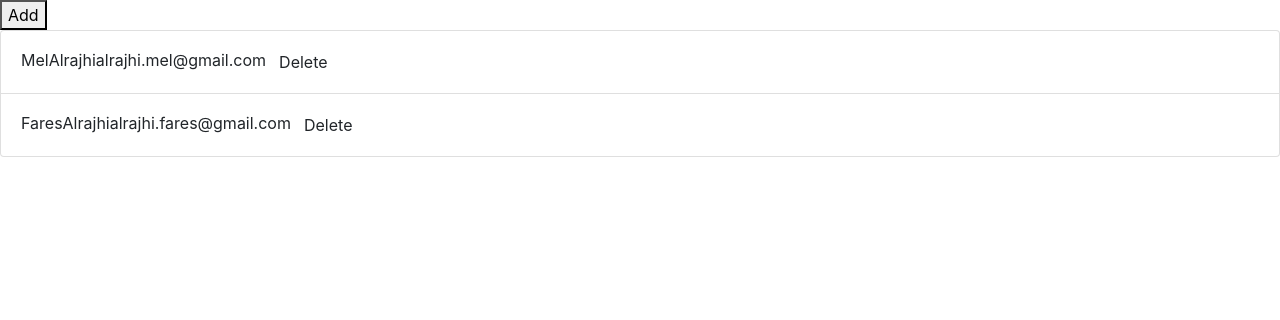
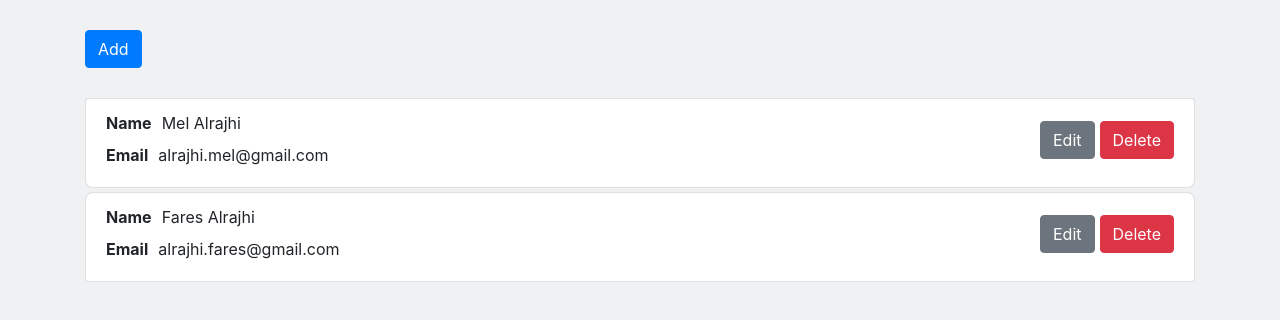
Before and after one commit to magarcia5/seva-address-book, a React app: page / in a window 1280 px wide. Shown: the top 320 px of the page. Built offline with nearby package versions, Linux system fonts and the light colour scheme.

Commit message:
putting look together

```diff
--- a/src/components/AddressBook.js
+++ b/src/components/AddressBook.js
@@ -17,7 +17,7 @@ class AddressBook extends React.Component {
     });
 
     return (
-      <ul className='list-group'>
+      <ul className='address-book list-group'>
         { entries }
       </ul>
     );
--- a/src/components/AddressBookEntry.js
+++ b/src/components/AddressBookEntry.js
@@ -1,14 +1,33 @@
 import React from "react";
 
 class AddressBookEntry extends React.Component {
+
+  constructor(props) {
+    super(props);
+
+    this.state = {
+      name: `${this.props.firstName} ${this.props.lastName}`
+    }
+  }
   render() {
 
     return (
-      <li className='list-group-item'>
-        <label className='first-name'>{ this.props.firstName }</label>
-        <label className='last-name'>{ this.props.lastName }</label>
-        <label className='email'>{ this.props.email }</label>
-        <button className='btn'>Delete</button>
+      <li className='list-group-item address-book-entry d-flex justify-content-between'>
+
+      <div>
+        <div className='first-name'>
+          <label className='address-book-entry__label'>Name</label>
+          <label>{ this.state.name }</label>
+        </div>
+        <div className='email'>
+          <label class='address-book-entry__label'>Email</label>
+          <label>{ this.props.email }</label>
+        </div>
+      </div>
+      <div className='address-book-entry__actions'>
+        <button className='btn btn-secondary'>Edit</button>
+        <button className='btn btn-danger address-book-entry__delete'>Delete</button>
+      </div>
       </li>
     );
   }
--- a/src/components/App.js
+++ b/src/components/App.js
@@ -26,8 +26,8 @@ class App extends React.Component {
 
   render() {
     return (
-      <div>
-        <button className='add-button'>Add</button>
+      <div class='container'>
+        <button className='btn btn-primary add-button'>Add</button>
         { this.state.addresses.length === 0 &&
           <div className='no-addresses'>No addresses</div>
         }
--- a/src/scss/app.scss
+++ b/src/scss/app.scss
@@ -1 +1,29 @@
 @import "~bootstrap/scss/bootstrap";
+body {
+  background-color: #eff1f2;
+}
+
+.add-button {
+  margin-top:30px;
+}
+
+.address-book {
+  margin-top: 25px;
+}
+
+.address-book-entry {
+  border-radius: 8px;
+  margin-top: 5px;
+}
+
+.address-book-entry__label {
+  font-weight: bold;
+  margin-right:10px;
+}
+.address-book-entry__actions {
+  margin-top: 10px;
+}
+
+.address-book-entry__delete {
+  margin-left: 5px;
+}
```
